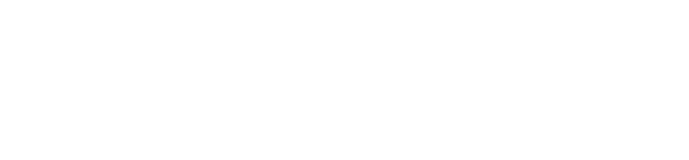
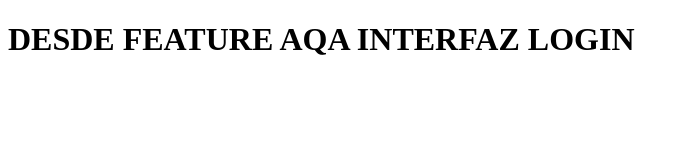
Before and after one commit to AnamariaQuintero/PruebaOrientadaAaServicios, a plain HTML site: page index.html in a window 1280 px wide. Shown: the whole page, without its empty margins (0-689 px from the left). Drawn offline with Linux system fonts and the light colour scheme.

Commit message:
archivo css creado y modificado index

```diff
--- a/index.html
+++ b/index.html
@@ -6,6 +6,6 @@
     <title>Document</title>
 </head>
 <body>
-
+    <h1>DESDE FEATURE AQA INTERFAZ LOGIN</h1>
 </body>
 </html>
```
Also changed, not shown: index.css (added).
